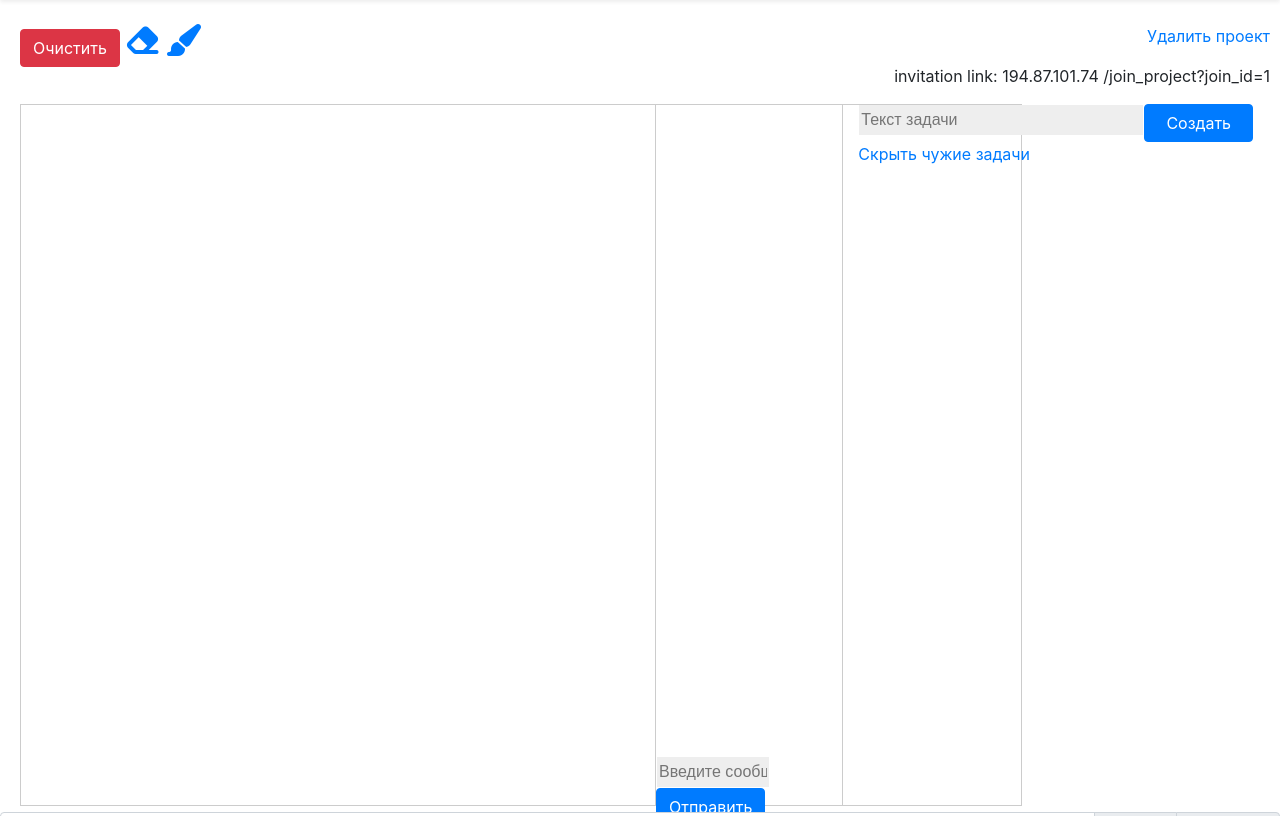
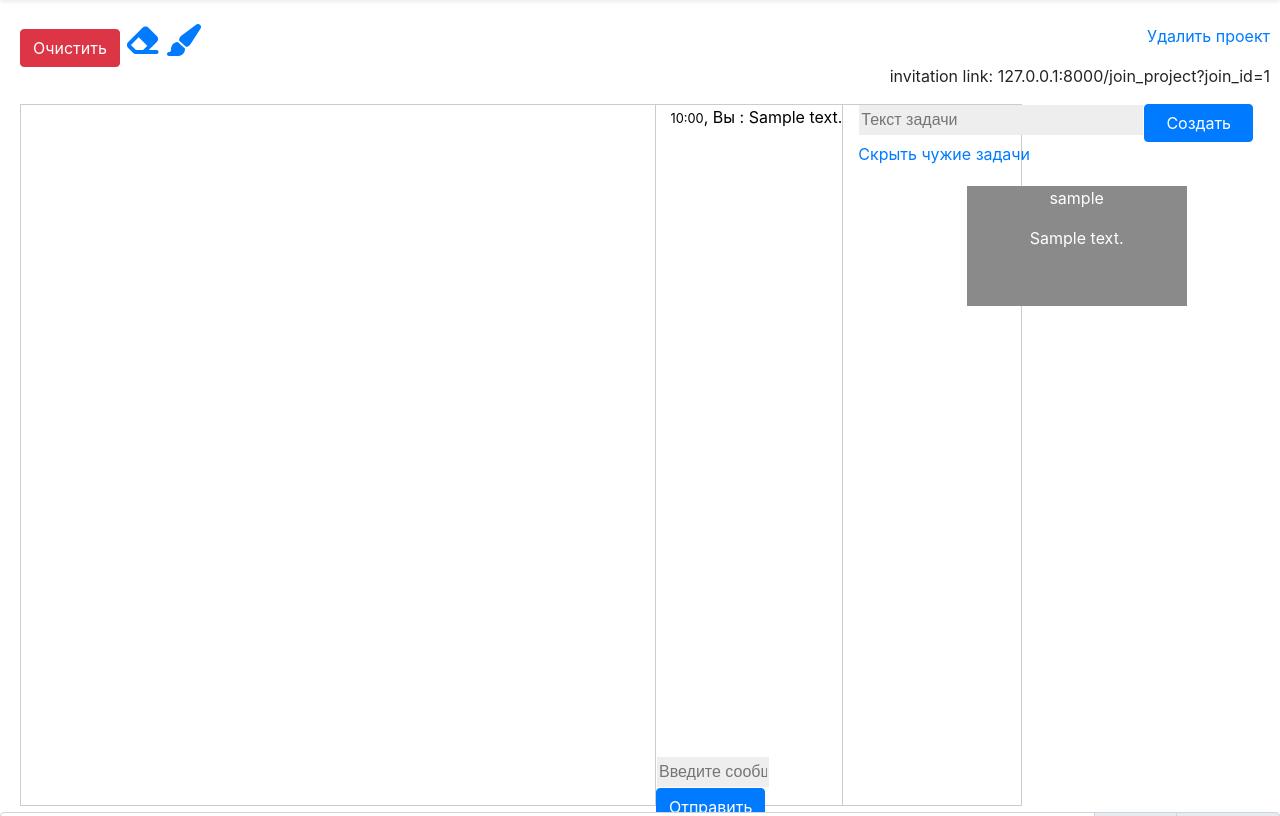
Before and after one commit to GlowDanBios/teamwork, a Django app: template mainapp/templates/project.html in a window 1280 px wide. Shown: the part 54-870 px from the top of the page. Run offline with Django 3.2, Linux system fonts and the light colour scheme; the template is opened without the code that fills it: values that come from a table or form of the project are taken from there, others are empty; a user stored in the database is signed in; tables that the repository leaves empty hold one stand-in row (values such as "Sample post"); data that the repository does not hold is empty; some libraries are stand-ins or nearby versions.

Commit message:
Add files via upload

```diff
--- a/mainapp/templates/project.html
+++ b/mainapp/templates/project.html
@@ -130,7 +130,7 @@
         </div>
     </div>
 
-    <form method="get" action="http://194.87.101.74 /logout/">
+    <form method="get" action="http://127.0.0.1:8000/logout/">
         <input class="btn btn-primary" type="submit" value="Выход"/>
     </form>
 </div>
@@ -143,10 +143,10 @@
             <a href="javascript:void(0)" @click="mod(0)"><i class="fas fa-paint-brush fa-2x"></i></a>
         </div>
         <div class="col-md-6">
-            <p align="right" style="margin-right: 10px"><a href='http://194.87.101.74 /delete_project?id={{ proj.id }}'>Удалить
+            <p align="right" style="margin-right: 10px"><a href='http://127.0.0.1:8000/delete_project?id={{ proj.id }}'>Удалить
                 проект</a></p>
             <p align="right" style="margin-right: 10px">invitation link:
-                194.87.101.74 /join_project?join_id={{ proj.join_id }}</p>
+                127.0.0.1:8000/join_project?join_id={{ proj.join_id }}</p>
         </div>
     </div>
     <div class="row">
@@ -273,7 +273,7 @@
             <div class="col">
                 <div v-for="f in files">
                     <p>{{f.username}}:
-                        <a v-bind:href="'http://194.87.101.74 /send_file?file='+f.id">Скачать {{ f.file }}</a></p>
+                        <a v-bind:href="'http://127.0.0.1:8000/send_file?file='+f.id">Скачать {{ f.file }}</a></p>
                 </div>
             </div>
             {% endverbatim %}
@@ -342,7 +342,7 @@
                         let data = JSON.stringify({'uid': uid, 'pid': pid})
                         let form = new FormData()
                         form.append('file', file)
-                        let resp = fetch('http://194.87.101.74 /get_file/', {
+                        let resp = fetch('http://127.0.0.1:8000/get_file/', {
                             method: 'post',
                             headers: {
                                 "X-CSRFToken": csrftoken,
@@ -358,7 +358,7 @@
                             let
                         csrftoken = getCookie('csrftoken');
                         const data = {'tid': id, 'uid': uid}
-                        let resp = fetch('http://194.87.101.74 /check/', {
+                        let resp = fetch('http://127.0.0.1:8000/check/', {
                                 method: 'post',
                                 headers: {
                                     "X-CSRFToken": csrftoken,
@@ -377,7 +377,7 @@
                         let data = {id: {{ proj.id }}}
                         let blob = await new Promise(resolve => app.canvas.toBlob(resolve, 'image/png'));
                         let csrftoken = getCookie('csrftoken');
-                        let resp = fetch('http://194.87.101.74 /get_img', {
+                        let resp = fetch('http://127.0.0.1:8000/get_img', {
                                 method: 'POST',
                                 headers: {
                                     "X-CSRFToken": csrftoken,
@@ -398,7 +398,7 @@
 
                         let
                             data = {text: this.taskTxt, 'user': uid, 'project': pid}
-                        let resp = fetch('http://194.87.101.74 /new_task/', {
+                        let resp = fetch('http://127.0.0.1:8000/new_task/', {
                             method: 'POST',
                             headers: {
                                 "X-CSRFToken": csrftoken,
@@ -414,7 +414,7 @@
                             'user': {{ user.id }},
                             'project': {{ proj.id }}
                         }
-                        let resp = fetch('http://194.87.101.74 /get_msg/', {
+                        let resp = fetch('http://127.0.0.1:8000/get_msg/', {
                             method: 'POST',
                             headers: {
                                 "X-CSRFToken": csrftoken,
@@ -436,17 +436,17 @@
                     let a = setInterval(async function () {
                         let id =
                         {{ proj.id }}
-                        const response = await (await fetch(`http://194.87.101.74 /get_update?id=${id}`)).json()
+                        const response = await (await fetch(`http://127.0.0.1:8000/get_update?id=${id}`)).json()
                         let i = response.i
                         let back = new Image()
-                        back.src = `http://194.87.101.74 /${i}`
+                        back.src = `http://127.0.0.1:8000/${i}`
                         const context = app.canvas.getContext('2d')
                         context.drawImage(back, 0, 0)
                     }, 300)
                     let b = setInterval(async function () {
                         let id =
                         {{ proj.id }}
-                        const response = await (await fetch(`http://194.87.101.74 /get_msg_update?id=${id}`)).json()
+                        const response = await (await fetch(`http://127.0.0.1:8000/get_msg_update?id=${id}`)).json()
                         if (this.messages != response) {
                             app.messages = response
                         }
@@ -454,7 +454,7 @@
                     let c = setInterval(async function () {
                         let id =
                         {{ proj.id }}
-                        const response = await (await fetch(`http://194.87.101.74 /get_task_update?id=${id}`)).json()
+                        const response = await (await fetch(`http://127.0.0.1:8000/get_task_update?id=${id}`)).json()
                         if (this.tasks != response) {
                             this.tasks = response
                         }
@@ -462,7 +462,7 @@
                     let d = setInterval(async function () {
                         let id =
                         {{ proj.id }}
-                        const response = await (await fetch(`http://194.87.101.74 /get_file_update?id=${id}`)).json()
+                        const response = await (await fetch(`http://127.0.0.1:8000/get_file_update?id=${id}`)).json()
                         if (app.files != response) {
                             app.files = response
                         }
```
